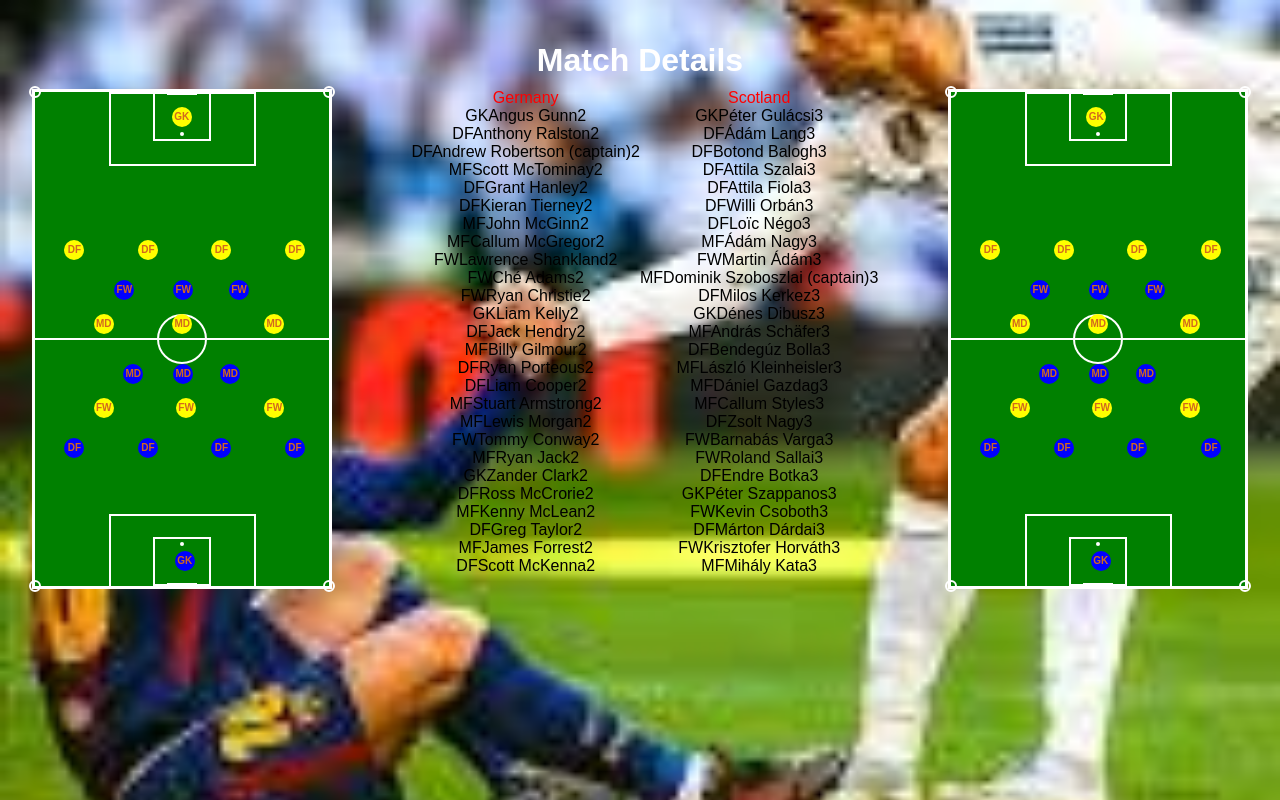
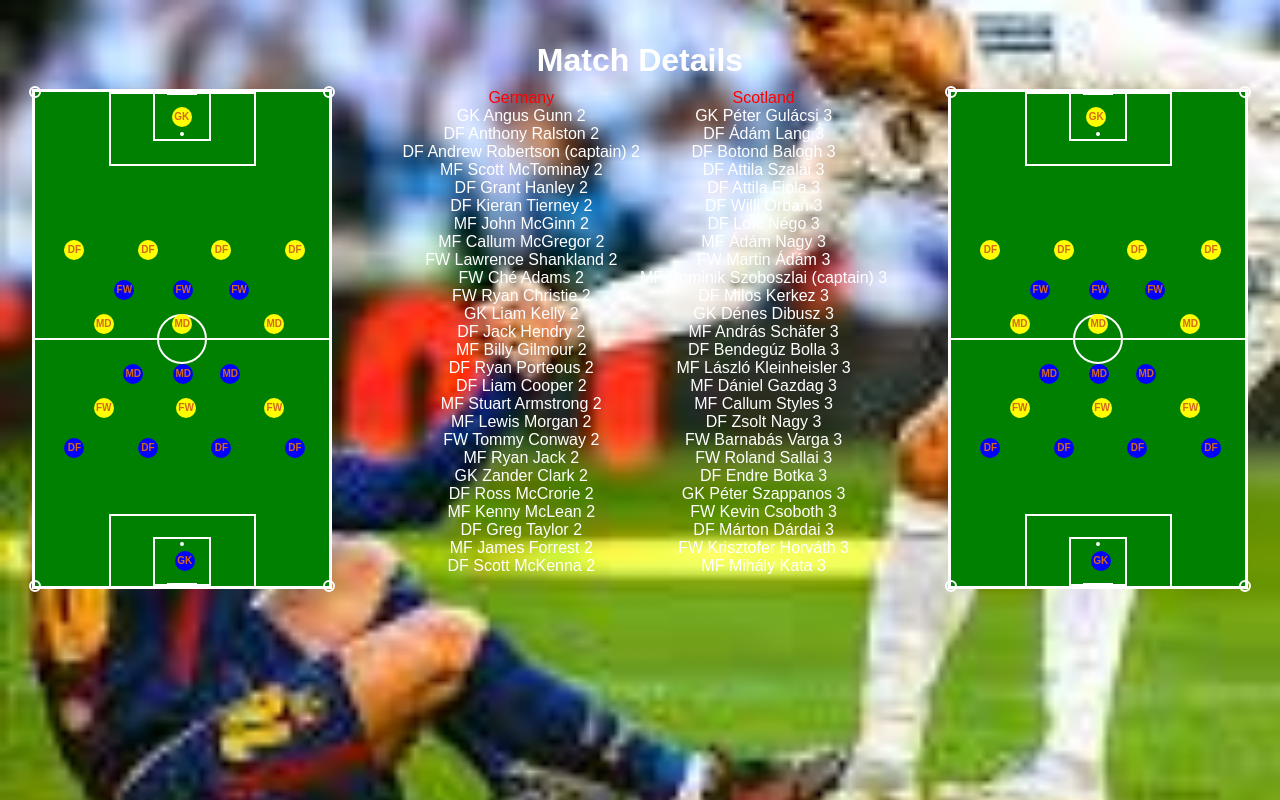
Before and after one commit to GeorgiTodorov94/Sirma-Final-Exam-JS---React, a React (Vite) app: page /match-details/1 in a window 1280 px wide. Built offline with nearby package versions, Linux system fonts and the light colour scheme.

Commit message:
Add Match Prop for match.Score Value

```diff
--- a/src/Components/fields/Field.jsx
+++ b/src/Components/fields/Field.jsx
@@ -64,8 +64,8 @@ export default function Field({
     return (
         <div className='fields-container'>
             <div className="fields">
-                <FieldA key={matchDetails.teamA.ID} team={matchDetails.teamA} players={matchDetails.teamAPlayers} />
-                <FieldB key={matchDetails.teamB.ID} team={matchDetails.teamB} players={matchDetails.teamBPlayers} />
+                <FieldA key={matchDetails.teamA.ID} team={matchDetails.teamA} players={matchDetails.teamAPlayers} match={match} />
+                <FieldB key={matchDetails.teamB.ID} team={matchDetails.teamB} players={matchDetails.teamBPlayers} match={match} />
 
             </div>
 
--- a/src/Components/fields/FieldA.jsx
+++ b/src/Components/fields/FieldA.jsx
@@ -1,9 +1,9 @@
 export default function FieldA({
     team,
     players,
+    match
 }) {
-    const playersArr = players.map((p) => console.log(p))
-    console.log(playersArr)
+    const playersArr = players.map((p) => console.log(Object.values(p).join(',')))
 
     return (
         // To create the roster Component and CSS
@@ -12,8 +12,8 @@ export default function FieldA({
             <div className='team-a-name' style={{ right: '50%', position: 'absolute' }}>
                 <span className="teamName" style={{ color: 'red', padding: '5px' }}>{team.Name}</span>
                 {players.length > 0 && (
-                    players.map(p => <div className="roster-container" >
-                        <div className="player-info">{Object.values(p).slice(2)}</div>
+                    players.map(p => <div className="roster-container" key={p.ID} >
+                        <div className="player-info" style={{ color: "white" }}>{Object.values(p).slice(2).join('    ')}</div>
                     </div>)
                 )}
             </div>
--- a/src/Components/fields/FieldB.jsx
+++ b/src/Components/fields/FieldB.jsx
@@ -7,8 +7,8 @@ export default function FieldB({
             <div className='team-a-name' style={{ left: '50%', position: 'absolute' }}>
                 <span className="teamName" style={{ color: 'red', padding: '5px' }}>{team.Name}</span>
                 {players.length > 0 && (
-                    players.map(p => <div className="roster-container" >
-                        <div className="player-info">{Object.values(p).slice(2)}</div>
+                    players.map(p => <div className="roster-container" key={p.ID} >
+                        <div className="player-info" style={{ color: "white" }}>{Object.values(p).slice(2).join('    ')}</div>
                     </div>)
                 )}
             </div>
```
